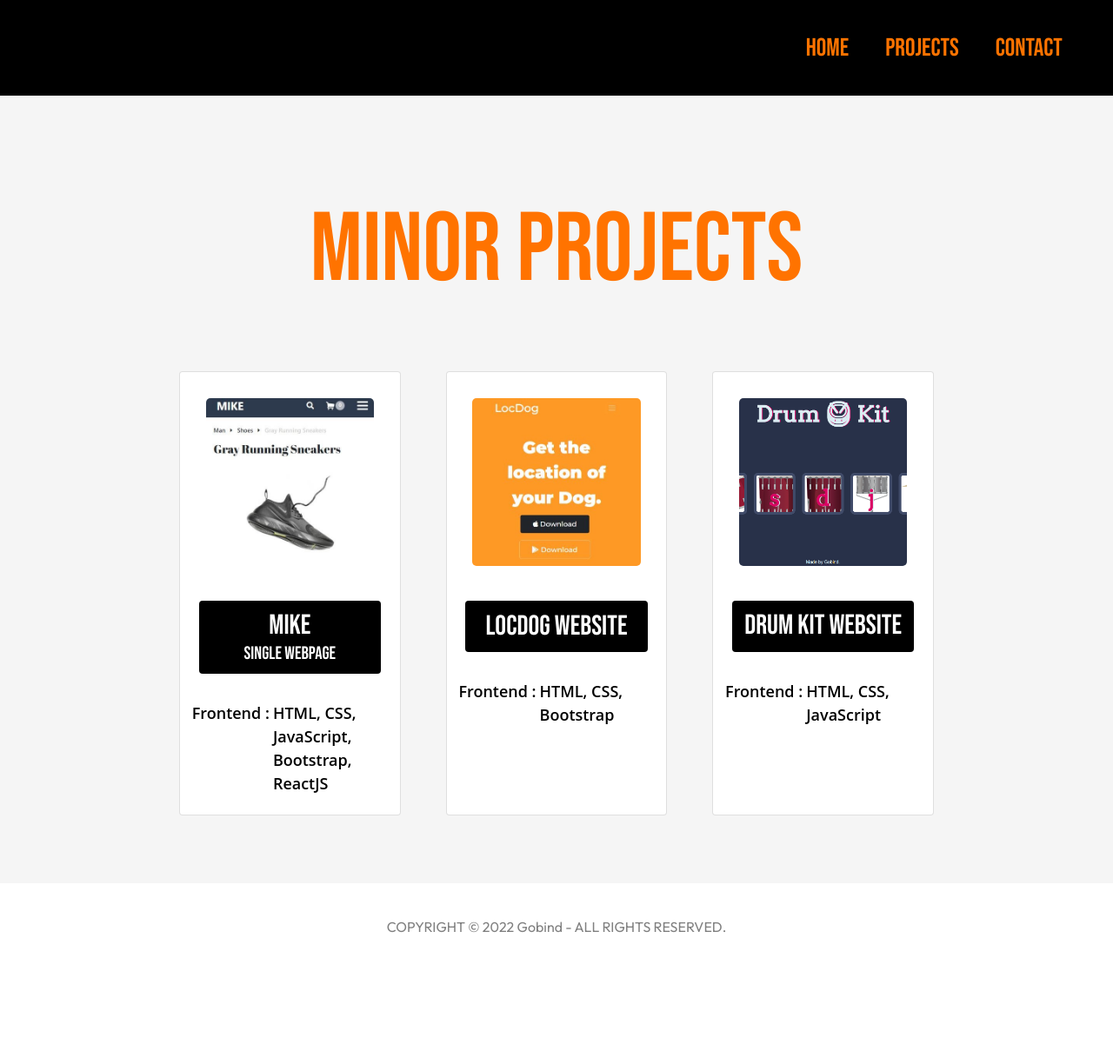
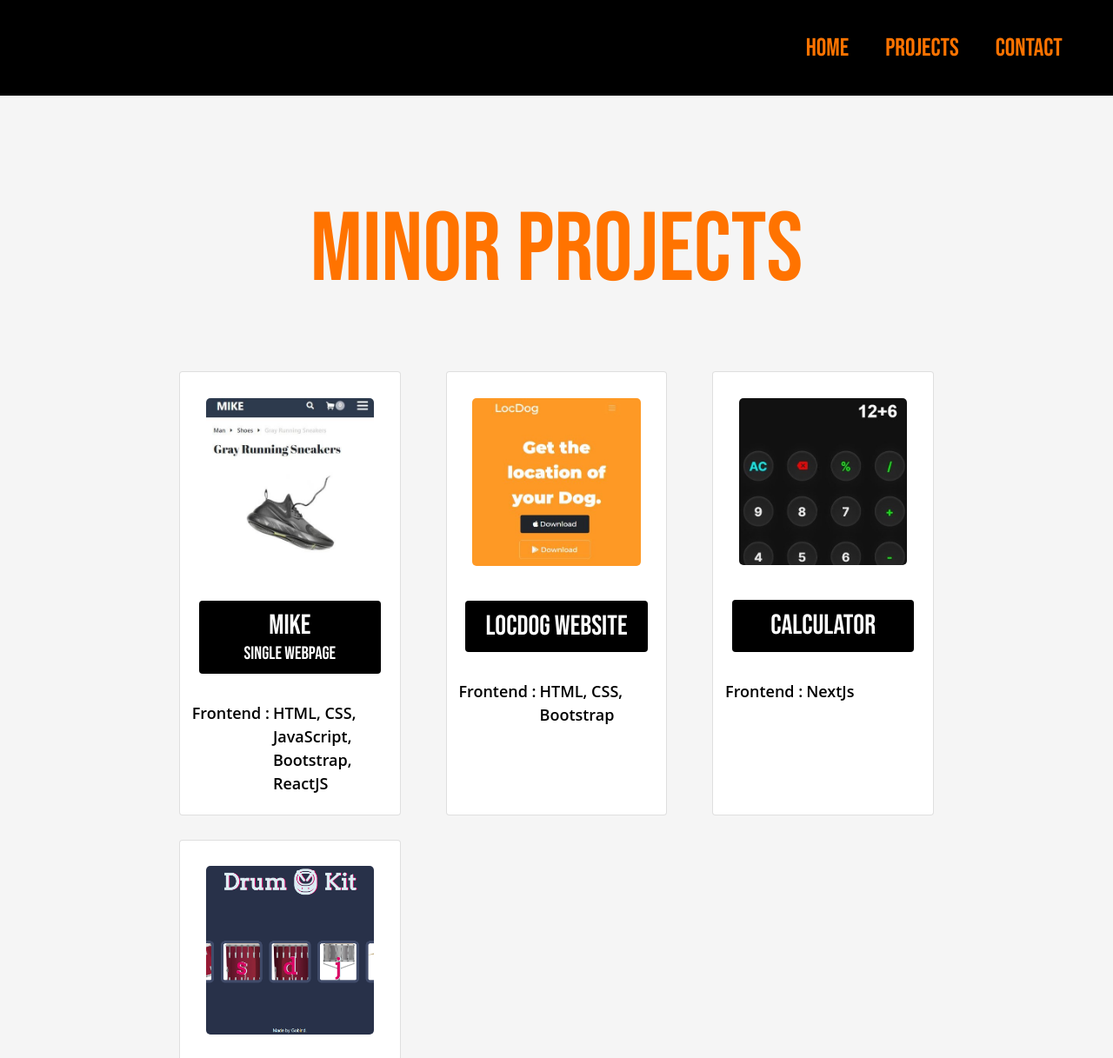
Before and after one commit to GobindSinghDhanjal/GobindSingh, a plain HTML site: page minor-projects.html in a window 1280 px wide. Shown: the top 1217 px of the page at 87% size. Before the commit the page ends 1120 px from the top, so only its background shows below. Drawn offline with nearby package versions, Linux system fonts and the light colour scheme.

Commit message:
updated the portfolio

```diff
--- a/minor-projects.html
+++ b/minor-projects.html
@@ -150,6 +150,34 @@
             </div>
           </div>
 
+
+          <div class="col-md-4 d-flex rounded">
+            <div class="card qual-card">
+              <a
+                href="https://gobindsinghdhanjal.github.io/locdog"
+                class="projects-a"
+              >
+                <img
+                  src="images/Calculator.JPG"
+                  class="card-img-top p-4 minor-project-img"
+                  alt="..."
+                />
+                <div class="card-body">
+                  <h2 class="projects-text card-text rounded">
+                    Calculator
+                  </h2>
+                  <br />
+                  <div class="row">
+                    <div class="col-lg-5 p-0 minor-project-p">Frontend :</div>
+                    <div class="col p-0 minor-project-p text-md-start">
+                      NextJs
+                    </div>
+                  </div>
+                </div>
+              </a>
+            </div>
+          </div>
+
           <div class="col-md-4 rounded d-flex">
             <div class="card qual-card">
               <a
@@ -183,7 +211,7 @@
     <!-------FOOTER-------------->
     <footer id="footer">
       <div class="container-fluid">
-        <p class="footer-p">COPYRIGHT © 2022 Gobind - ALL RIGHTS RESERVED.</p>
+        <p class="footer-p">COPYRIGHT © 2023 Gobind - ALL RIGHTS RESERVED.</p>
       </div>
     </footer>
 
```
Also changed, not shown: index.html (+1 -1 lines), major-projects.html (+3 -3 lines), projects.html (+1 -1 lines), images/Calculator.JPG (added).
